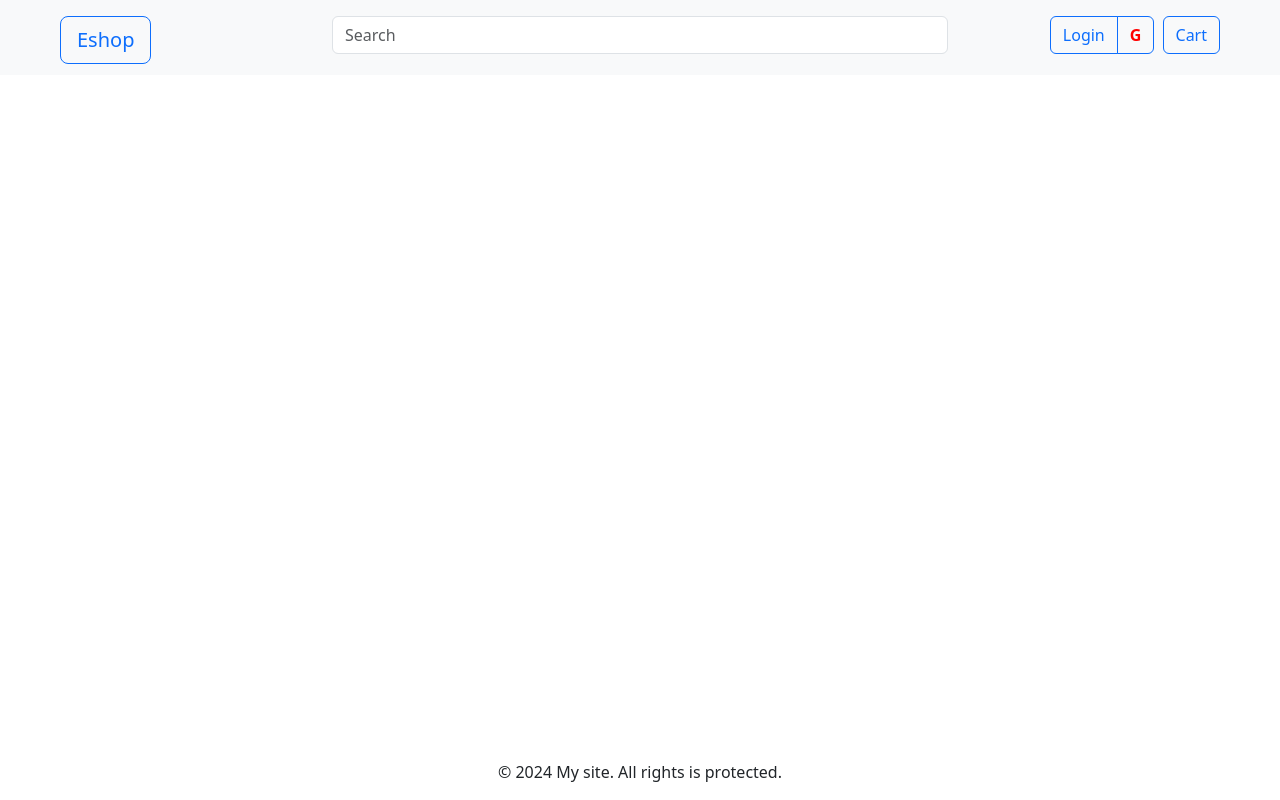
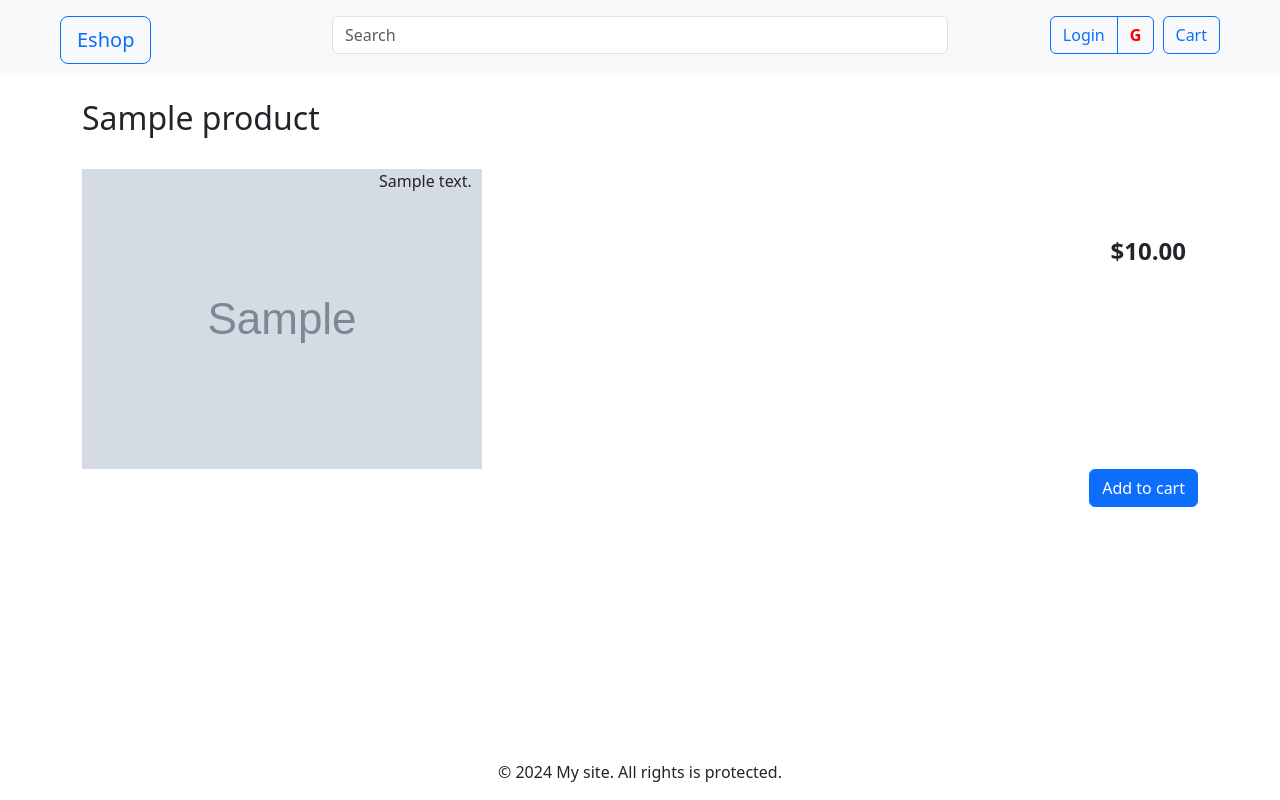
Before and after one commit to AlBazaroff/eshop, a Django app: a page that uses eshop/shop/templates/shop/product/product_detail.html in a window 1280 px wide. Run offline with Django 5.2, Linux system fonts and the light colour scheme; tables that the repository leaves empty hold one stand-in row (values such as "Sample post"); grey boxes marked "Sample" are stand-in pictures; some libraries are stand-ins or nearby versions.

Commit message:
finish product_detail.html

```diff
--- a/eshop/shop/models.py
+++ b/eshop/shop/models.py
@@ -40,6 +40,7 @@
             models.Index(fields=['id', 'slug']),
             models.Index(fields=['name']),
             models.Index(fields=['-created']),
+            # add index for price, for sorting in the future
         ]
 
     def __str__(self):
--- a/eshop/shop/templates/shop/product/product_detail.html
+++ b/eshop/shop/templates/shop/product/product_detail.html
@@ -3,9 +3,37 @@
 {% load thumbnail %}
 
 {% block title %}
-    Product
+    {{ product.name }}
 {% endblock %}
 
 {% block content %}
-
+    <div class="container">
+        <h2 class="pt-4">{{ product.name }}</h2>
+        <div class="row pt-4">
+            <div class="col-3" id="image">
+                {% thumbnail product.image 300x300 as im %}
+                <img src="{% if product.image %}{{ im.url }}{% else %}{% static 'img/no_image_available.jpg' %}{% endif %}">
+            </div>
+            <div class="col">
+                <div class="container-fluid">
+                    <p class="fs-6" id="description">
+                        {{ product.description }}
+                    </p>
+                </div>
+                <div class="container-fluid pt-4">
+                    <p class="text-end fw-bold fs-4" id="price">
+                        ${{ product.price }}
+                    </p>
+                </div>
+            </div>
+        </div>
+    </div>
+    <div class="container">
+        <form action="" method="post">
+            <!-- Add functions for form, when add cart -->
+             <div class="text-end">
+                <input type="submit" class="btn btn-primary" value="Add to cart">
+             </div>
+        </form>
+    </div>
 {% endblock %}
```
Also changed, not shown: 1 other file.
